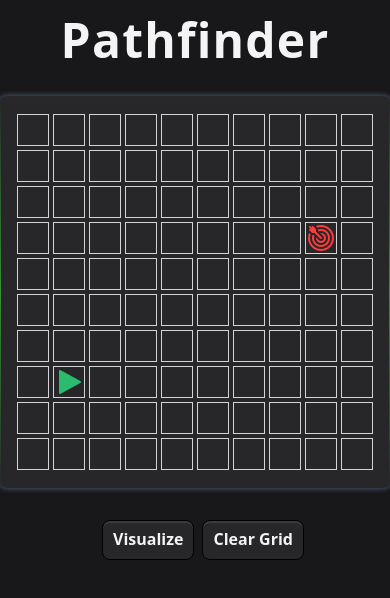
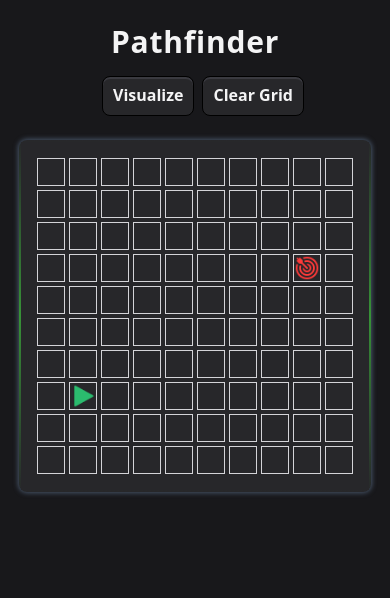
Before and after one commit to timii/pathfinder, a SvelteKit app: page / in a window 390 px wide. Shown: the top 598 px of the page. Built offline with nearby package versions, Linux system fonts and the light colour scheme.

Commit message:
style: add mobile styling

```diff
--- a/src/app.css
+++ b/src/app.css
@@ -2,10 +2,13 @@
 @tailwind components;
 @tailwind utilities;
 
-html {
+html,
+body {
     height: 100%;
 }
 
 body {
-    height: 100%;
+    background: #18181b;
+    padding: 0;
+    margin: 0;
 }
--- a/src/components/Controls.svelte
+++ b/src/components/Controls.svelte
@@ -86,7 +86,7 @@
     }
 </script>
 
-<div class="flex flex-row gap-2 w-full justify-center">
+<div class="flex flex-wrap flex-row gap-2 w-full justify-center">
     <Select
         disabled={$isVisualizing}
         items={mappedAlgos}
--- a/src/components/Field.svelte
+++ b/src/components/Field.svelte
@@ -341,7 +341,7 @@
     on:mousedown={handleClick}
     on:contextmenu={handleContextmenu}
     on:mouseenter={handleMouseEnter}
-    class="field hover:cursor-pointer w-8 h-8 border-solid border-zinc-300 border"
+    class="field hover:cursor-pointer w-7 h-7 sm:w-8 sm:h-8 bg-contain bg-center border-solid border-zinc-300 border"
     style="background-color: {color}; background-image: url({bgImage}) {getBackgroundGradient()}; cursor: {cursorType}; border-color: {getBorderColor()};"
 />
 
--- a/src/components/Headline.svelte
+++ b/src/components/Headline.svelte
@@ -1,8 +1,8 @@
 <script lang="ts">
 </script>
 
-<div>
-    <h1 class="text-5xl tracking-wide">Pathfinder</h1>
+<div class="mb-4 xl:mb-8">
+    <h1 class="text-3xl sm:text-4xl xl:text-5xl tracking-wide">Pathfinder</h1>
 </div>
 
 <style lang="postcss">
--- a/src/routes/+page.svelte
+++ b/src/routes/+page.svelte
@@ -3,17 +3,16 @@
     import Grid from "../components/Grid.svelte";
     import Headline from "../components/Headline.svelte";
     import Stats from "../components/Stats.svelte";
-    import { selectedAlgo } from "../store/store";
 </script>
 
 <main
-    class="flex flex-col items-center text-zinc-100 bg-zinc-900 h-full font-sans font-lg font-semibold gap-2 p-4"
+    class="flex flex-col items-center text-zinc-100 bg-zinc-900 h-full font-sans font-lg font-semibold p-6"
 >
     <Headline />
 
+    <Controls />
+
     <Grid />
-
-    <Controls />
 
     <Stats />
 </main>
```
